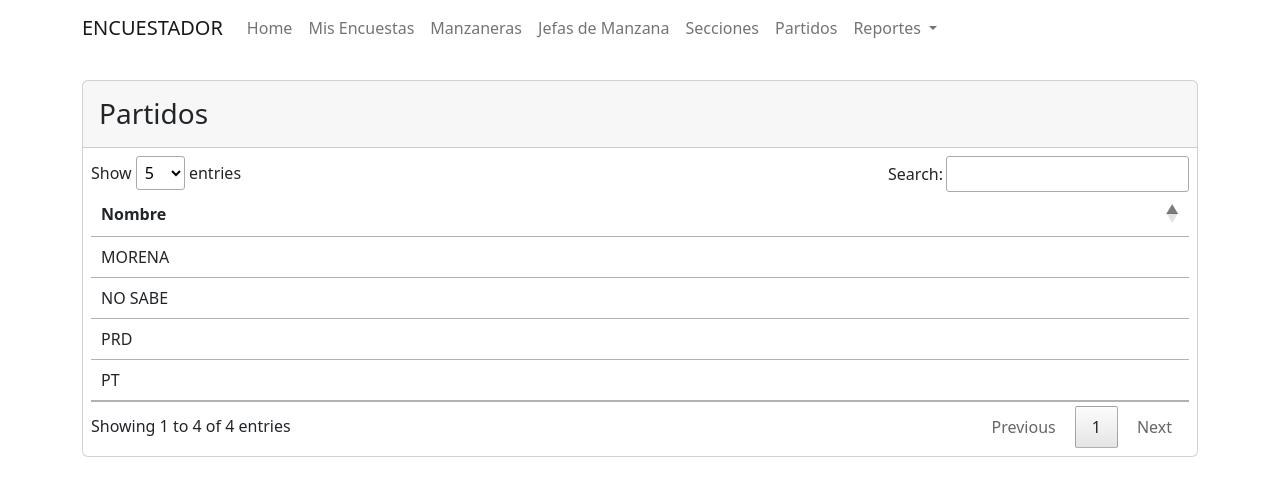
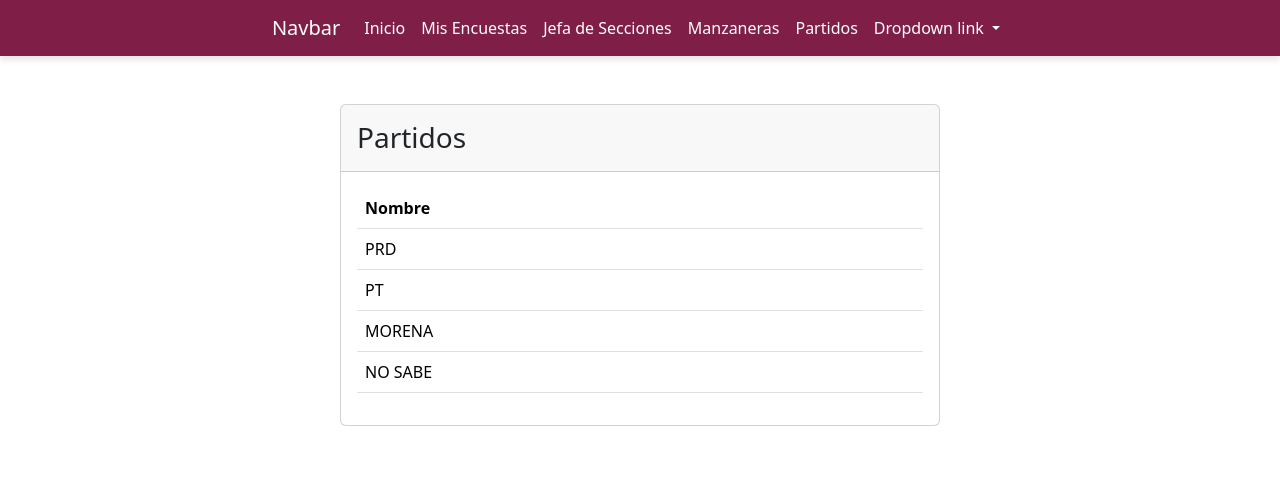
Before and after one commit to xTurbito/encuesta, a PHP site: page /encuesta/modulos/Partidos/index.php in a window 1280 px wide. Shown: the top 496 px of the page. Run offline with PHP 8.4, Linux system fonts and the light colour scheme; data comes from the database, SQL or seed files in the repository; some libraries are stand-ins or nearby versions.

Commit message:
se cambia el navbar

```diff
--- a/layout/foot.php
+++ b/layout/foot.php
@@ -1,39 +1,10 @@
-</section>
+
 <!-- Bootstrap JavaScript Libraries -->
 <script src="https://cdn.jsdelivr.net/npm/@popperjs/core@2.11.6/dist/umd/popper.min.js" integrity="sha384-oBqDVmMz9ATKxIep9tiCxS/Z9fNfEXiDAYTujMAeBAsjFuCZSmKbSSUnQlmh/jp3" crossorigin="anonymous">
 </script>
-
 <script src="https://cdn.jsdelivr.net/npm/bootstrap@5.2.1/dist/js/bootstrap.min.js" integrity="sha384-7VPbUDkoPSGFnVtYi0QogXtr74QeVeeIs99Qfg5YCF+TidwNdjvaKZX19NZ/e6oz" crossorigin="anonymous">
 </script>
-
-
 <script src="https://cdn.jsdelivr.net/npm/axios/dist/axios.min.js"></script>
-
-<script src="http://localhost/ivephp/Assets/funcionesProductos.js"></script>
-<script src="http://localhost/ivephp/Assets/funcionesUsuarios.js"></script>
-<script src="http://localhost/ivephp/Assets/funcionesDepartamentos.js"></script>
-<script src="http://localhost/ivephp/Assets/funcionesReportes.js"></script>
-
-<script>
-  $(document).ready(function() {
-    $("#tabla_id").DataTable({
-      "pageLength": 5,
-      lengthMenu: [
-        [5, 10, 25, 50],
-        [5, 10, 25, 50],
-      ],
-      "language": {
-        "url": "https://cdn.datatables.net/plug-ins/1.13.1/i18n/es-ES.json"
-      }
-    });
-
-  });
-</script>
-
-
-
-
-
+<script src="http://localhost/encuesta/layout/main.js"></script>
 </body>
-
 </html>
--- /dev/null
+++ b/layout/main.js
@@ -0,0 +1,15 @@
+/*=============== SHOW MENU ===============*/
+const showMenu = (toggleId, navId) =>{
+    const toggle = document.getElementById(toggleId),
+          nav = document.getElementById(navId)
+
+    toggle.addEventListener('click', () =>{
+        // Add show-menu class to nav menu
+        nav.classList.toggle('show-menu')
+
+        // Add show-icon to show and hide the menu icon
+        toggle.classList.toggle('show-icon')
+    })
+ }
+
+ showMenu('nav-toggle','nav-menu')
--- /dev/null
+++ b/layout/style.css
@@ -0,0 +1,20 @@
+
+.navbar-custom {
+  background-color: hsl(335, 61%, 31%);
+  box-shadow: 0 4px 6px rgba(0, 0, 0, 0.1);
+}
+.navbar-brand {
+  color: white !important; /* Cambia el color del texto del enlace "Navbar" */
+}
+.navbar-nav .nav-link {
+  color: white !important; /* Cambia el color del texto de los enlaces de navegación */
+}
+
+#tabla_id {
+  width: 100%; /* Ajusta el ancho de la tabla al 100% del contenedor */
+}
+
+.card {
+  max-width: 600px; /* Ajusta el ancho máximo de la tarjeta según sea necesario */
+  margin: 0 auto; /* Centra la tarjeta horizontalmente */
+}
--- a/layout/top.php
+++ b/layout/top.php
@@ -1,84 +1,61 @@
 <?php
 
-  $url_base = "http://localhost/Encuestador/";
+$url_base = "http://localhost/encuesta/";
 ?>
 <!DOCTYPE html>
 <html lang="en">
 <head>
   <meta charset="UTF-8">
   <meta name="viewport" content="width=device-width, initial-scale=1.0">
-    <title>INICIO</title>
-    <meta charset="utf-8">
-    <meta name="viewport" content="width=device-width, initial-scale=1, shrink-to-fit=no">
-
-    <!-- Bootstrap CSS v5.2.1 -->
-    <link href="https://cdn.jsdelivr.net/npm/bootstrap@5.2.1/dist/css/bootstrap.min.css" rel="stylesheet" integrity="sha384-iYQeCzEYFbKjA/T2uDLTpkwGzCiq6soy8tYaI1GyVh/UjpbCx/TYkiZhlZB6+fzT" crossorigin="anonymous">
-    <!-- jquery -->
-    <script src="https://code.jquery.com/jquery-3.7.1.min.js" integrity="sha256-/JqT3SQfawRcv/BIHPThkBvs0OEvtFFmqPF/lYI/Cxo=" crossorigin="anonymous"></script>
-    <!-- DATATABLE -->
-    <link rel="stylesheet" href="https://cdn.datatables.net/1.13.7/css/jquery.dataTables.css" />
-    <script src="https://cdn.datatables.net/1.13.7/js/jquery.dataTables.js"></script>
+  <link rel="stylesheet" href="http://localhost/encuesta/layout/style.css">
+  <link href="https://cdn.jsdelivr.net/npm/bootstrap@5.3.3/dist/css/bootstrap.min.css" rel="stylesheet" integrity="sha384-QWTKZyjpPEjISv5WaRU9OFeRpok6YctnYmDr5pNlyT2bRjXh0JMhjY6hW+ALEwIH" crossorigin="anonymous">
   <!-- SWEETALERT -->
   <script src="https://cdn.jsdelivr.net/npm/sweetalert2@11"></script>
   <!-- FONT AWESOME -->
   <link rel="stylesheet" href="https://cdnjs.cloudflare.com/ajax/libs/font-awesome/6.4.2/css/all.min.css" integrity="sha512-z3gLpd7yknf1YoNbCzqRKc4qyor8gaKU1qmn+CShxbuBusANI9QpRohGBreCFkKxLhei6S9CQXFEbbKuqLg0DA==" crossorigin="anonymous" referrerpolicy="no-referrer" />
+  <!--=============== REMIXICONS ===============-->
+  <link href="https://cdn.jsdelivr.net/npm/remixicon@3.2.0/fonts/remixicon.css" rel="stylesheet">
+  <!--=============== CSS ===============-->
 
+  <title>Responsive dropdown menu - Bedimcode</title>
 </head>
+
 <body>
-<nav class="navbar navbar-expand-lg navbar-light bg-body-tertiary">
-  <div class="container">
-    <a class="navbar-brand" href="/ivephp">
-      ENCUESTADOR
-    </a>
-    <button class="navbar-toggler" type="button" data-bs-toggle="collapse" data-bs-target="#navbarNav" aria-controls="navbarNav" aria-expanded="false" aria-label="Toggle navigation">
+<nav class="navbar navbar-expand-lg navbar-dark navbar-custom" >
+  <div class="container justify-content-center ">
+    <a class="navbar-brand" href="#">Navbar</a>
+    <button class="navbar-toggler" type="button" data-bs-toggle="collapse" data-bs-target="#navbarNavDropdown" aria-controls="navbarNavDropdown" aria-expanded="false" aria-label="Toggle navigation">
       <span class="navbar-toggler-icon"></span>
     </button>
-    <div class="collapse navbar-collapse" id="navbarNav">
-      <ul class="navbar-nav me-auto">
+    <div class="collapse navbar-collapse flex-grow-0 " id="navbarNavDropdown">
+        <ul class="navbar-nav text-center">
           <li class="nav-item">
-          <a class="nav-link" href="/ivephp">
-            Home
-          </a>
+            <a class="nav-link active" aria-current="page" href="<?php echo $url_base ?>" class="nav__link">Inicio</a>
           </li>
           <li class="nav-item">
-          <a class="nav-link" href="<?php echo $url_base?>modulos/MisEncuestas/">
-            Mis Encuestas
-          </a>
+            <a class="nav-link" href="<?php echo $url_base ?>/modulos/misencuestas/">Mis Encuestas</a>
           </li>
           <li class="nav-item">
-          <a class="nav-link" href="<?php echo $url_base?>modulos/Manzaneras/">
-            Manzaneras
-          </a>
+            <a class="nav-link" href="<?php echo $url_base ?>/modulos/jefas">Jefa de Secciones</a>
           </li>
           <li class="nav-item">
-          <a class="nav-link" href="<?php echo $url_base?>modulos/Jefas/">
-            Jefas de Manzana
-          </a>
+            <a class="nav-link" href="<?php echo $url_base ?>/modulos/Manzaneras">Manzaneras</a>
           </li>
           <li class="nav-item">
-          <a class="nav-link" href="<?php echo $url_base?>modulos/Secciones/">
-          Secciones
-          </a>
-        </li>
-        <li class="nav-item">
-          <a class="nav-link" href="<?php echo $url_base?>modulos/Partidos/">
-            Partidos
-          </a>
+            <a class="nav-link" href="<?php echo $url_base ?>/modulos/Partidos">Partidos</a>
           </li>
           <li class="nav-item dropdown">
-          <a class="nav-link dropdown-toggle" href="#" id="navbarDropdown" role="button" data-bs-toggle="dropdown" aria-expanded="false">
-            Reportes
+            <a class="nav-link dropdown-toggle" href="#" role="button" data-bs-toggle="dropdown" aria-expanded="false">
+              Dropdown link
             </a>
-          <ul class="dropdown-menu dropdown-menu-dark" aria-labelledby="navbarDropdown">
-            <li><a class="dropdown-item" href="<?php echo $url_base?>modulos/reportes/CatalogoProductos.php">Catalogo de Productos</a></li>
-            <li><a class="dropdown-item" href="#action/3.2">Another action</a></li>
-            <li><a class="dropdown-item" href="#action/3.3">Something</a></li>
-            <li><hr class="dropdown-divider"></li>
-            <li><a class="dropdown-item" href="#action/3.4">Separated link</a></li>
+            <ul class="dropdown-menu">
+              <li><a class="dropdown-item" href="#">Action</a></li>
+              <li><a class="dropdown-item" href="#">Another action</a></li>
+              <li><a class="dropdown-item" href="#">Something else here</a></li>
             </ul>
           </li>
         </ul>
+
     </div>
   </div>
 </nav>
-<section class="container">
--- a/modulos/Partidos/index.php
+++ b/modulos/Partidos/index.php
@@ -6,13 +6,15 @@
 $result = $link->query($sql);
 ?>
 <br>
-<div class="card">
+<div class="container">
+    <br>
+    <div class="card w-auto"> <!-- Agrega la clase "text-center" aquí -->
         <div class="card-header">
             <h3 class="mt-2 mb-2">Partidos</h3>
         </div>
-    <div class="card-body p-2"> <!-- Aquí puedes ajustar el padding según tus necesidades -->
-        <div class="table-responsive">
-            <table class="table table-sm" id="tabla_id">
+        <div class="card-body">
+            <div class="table-responsive-sm">
+                <table class="table" id="tabla_id">
                     <thead>
                         <tr>
                             <th scope="col">Nombre</th>
@@ -23,7 +25,7 @@
                         if ($result->num_rows > 0) {
                             while ($row = $result->fetch_assoc()) { ?>
                                 <tr>
-                                <td><?php echo $row['Nombre'] ?></td>
+                                    <td scope="row"><?php echo $row['Nombre'] ?></td>
                                 </tr>
                             <?php
                             }
@@ -36,5 +38,5 @@
             </div>
         </div>
     </div>
-
+</div>
 <?php include("../../layout/foot.php")?>
```
Lines whose indentation alone changed are shown as unchanged.
